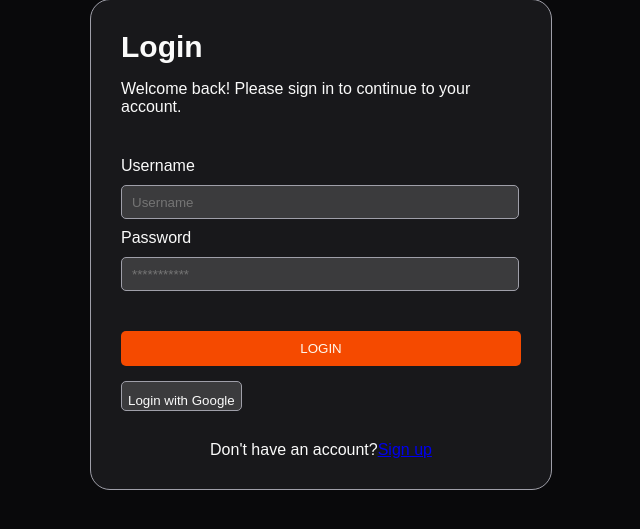
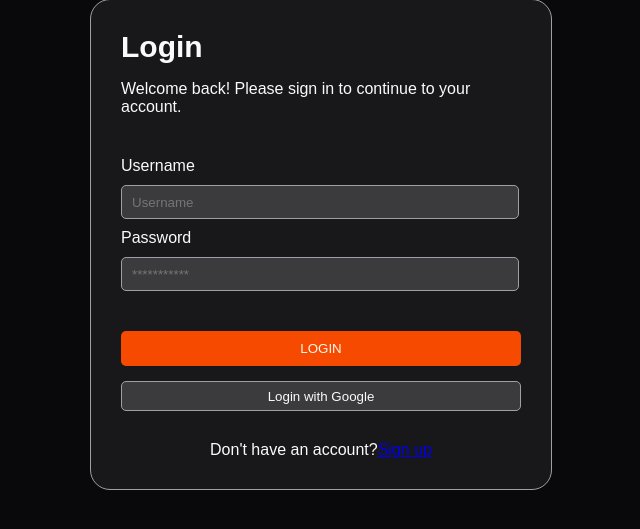
Before and after one commit to yohanesokta/dasar-pemrograman-web-4, a PHP site: page /page/login/index.html in a window 1280 px wide. Shown: the part 109-638 px from the top of the page, without its empty margins (319-959 px from the left). Run offline with PHP 8.4, Linux system fonts and the light colour scheme; some web fonts are replaced.

Commit message:
coba lagi

```diff
--- a/jayro/assets/css/content-input.css
+++ b/jayro/assets/css/content-input.css
@@ -37,11 +37,11 @@
 .button-02 {
   flex: 1;
   text-align: center;
-  padding-top: 10px;
   text-decoration: none;
   background-color: var(--input);
   border: 1px var(--muted-foreground) solid;
   height: 30px;
+  width: 100%;
   margin-top: 15px;
   border-radius: 5px;
   color: var(--popover-foreground);
```
